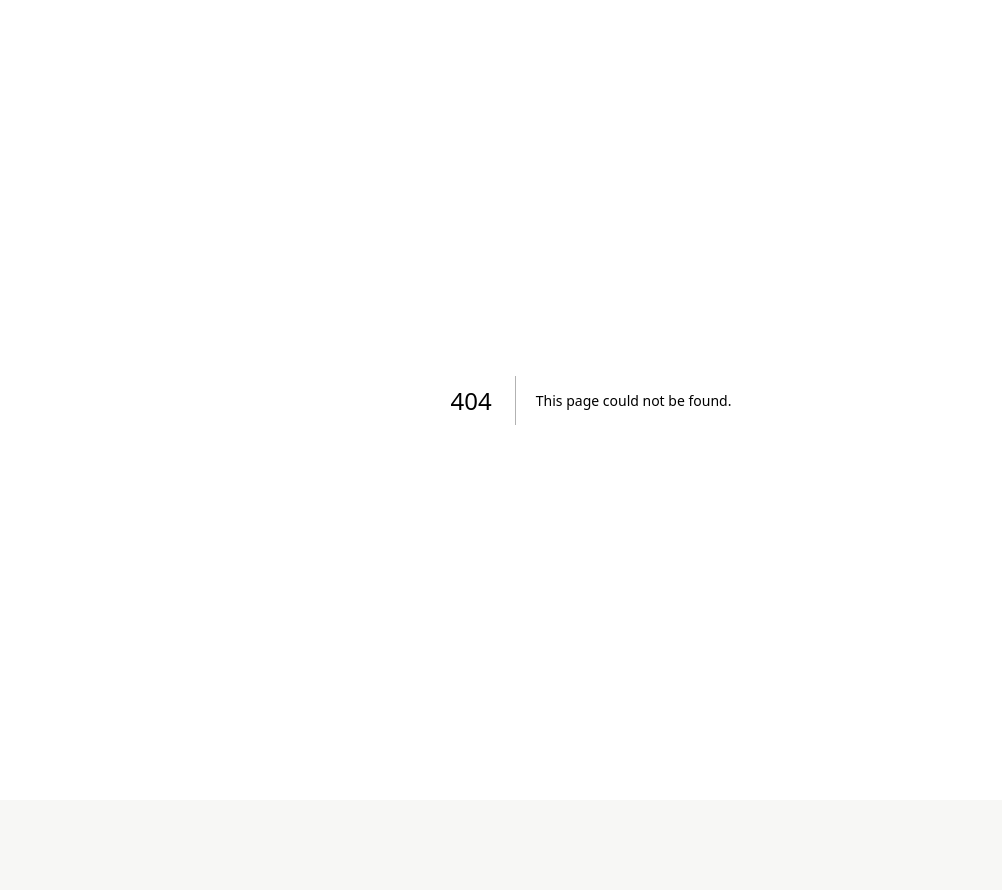
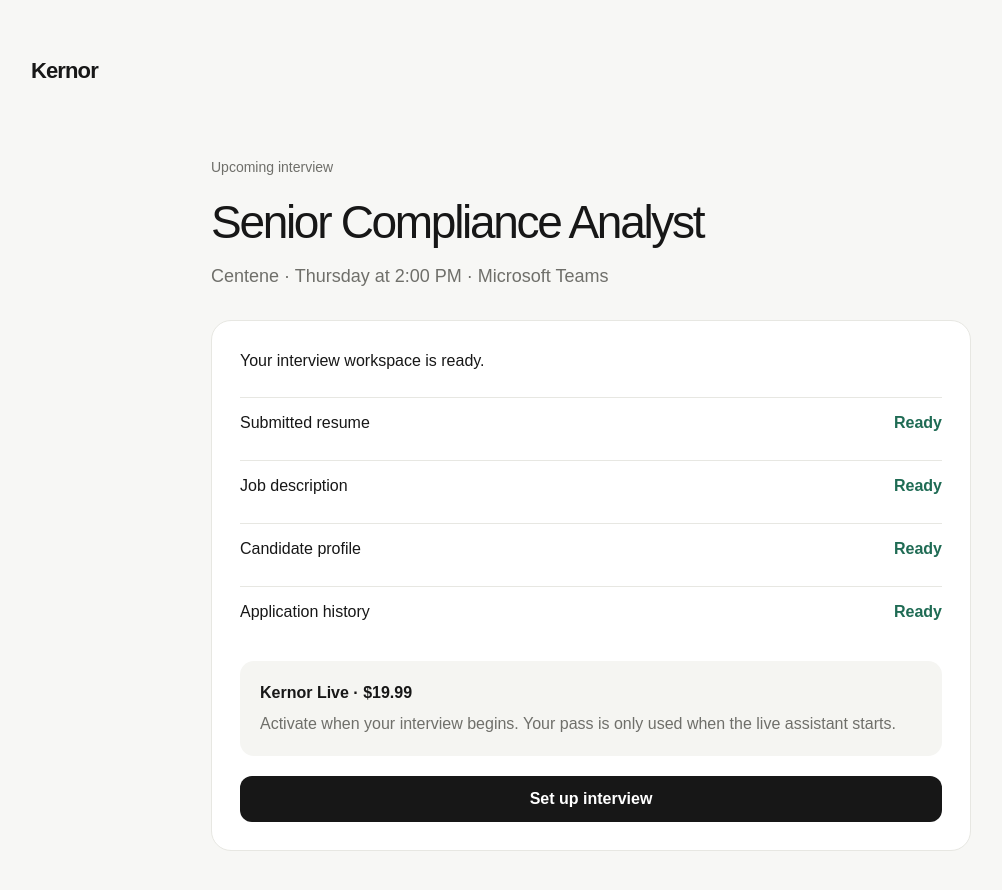
Before and after one commit to Dr-Opara/Kernor-ai, a Next.js app: page /interviews in a window 1280 px wide. Before the commit this address had no page. Shown: the top 890 px of the page, without its empty margins (49-1051 px from the left). Before the commit the page ends 800 px from the top, so only its background shows below. Built offline with nearby package versions, Linux system fonts and the light colour scheme.

Commit message:
feat: add src/app/interviews/page.tsx

```diff
--- /dev/null
+++ b/src/app/interviews/page.tsx
@@ -0,0 +1,23 @@
+import Link from "next/link";
+
+export default function InterviewsPage(){
+  return <main className="shell" style={{padding:"54px 0 90px"}}>
+    <Link href="/dashboard" style={{fontSize:22,fontWeight:800,letterSpacing:"-0.04em"}}>Kernor</Link>
+    <div style={{width:"min(760px,100%)",margin:"70px auto 0"}}>
+      <div className="muted" style={{fontSize:14}}>Upcoming interview</div>
+      <h1 style={{fontSize:46,letterSpacing:"-0.05em",margin:"10px 0 6px"}}>Senior Compliance Analyst</h1>
+      <p className="muted" style={{fontSize:18}}>Centene · Thursday at 2:00 PM · Microsoft Teams</p>
+      <div className="card" style={{padding:28,marginTop:30}}>
+        <h2 style={{marginTop:0}}>Your interview workspace is ready.</h2>
+        <div style={{display:"grid",gap:12,margin:"24px 0"}}>
+          {["Submitted resume","Job description","Candidate profile","Application history"].map(x=><div key={x} style={{display:"flex",justifyContent:"space-between",padding:"13px 0",borderTop:"1px solid var(--line)"}}><span>{x}</span><span style={{color:"var(--accent)",fontWeight:700}}>Ready</span></div>)}
+        </div>
+        <div style={{padding:20,borderRadius:14,background:"#f5f5f2",marginBottom:20}}>
+          <strong>Kernor Live · $19.99</strong>
+          <p className="muted" style={{margin:"7px 0 0",lineHeight:1.5}}>Activate when your interview begins. Your pass is only used when the live assistant starts.</p>
+        </div>
+        <button className="btn btn-primary" style={{width:"100%"}}>Set up interview</button>
+      </div>
+    </div>
+  </main>
+}
```
